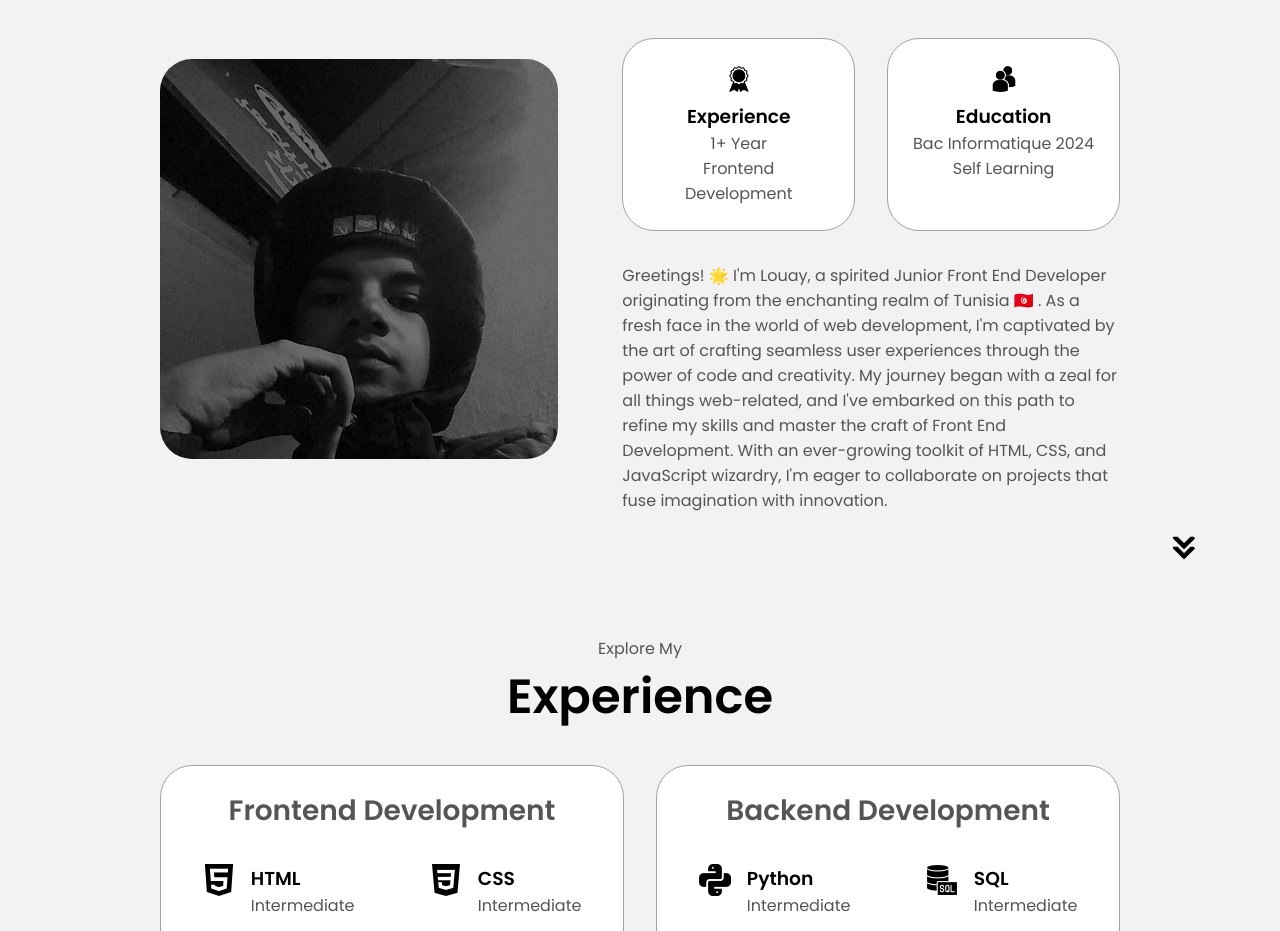
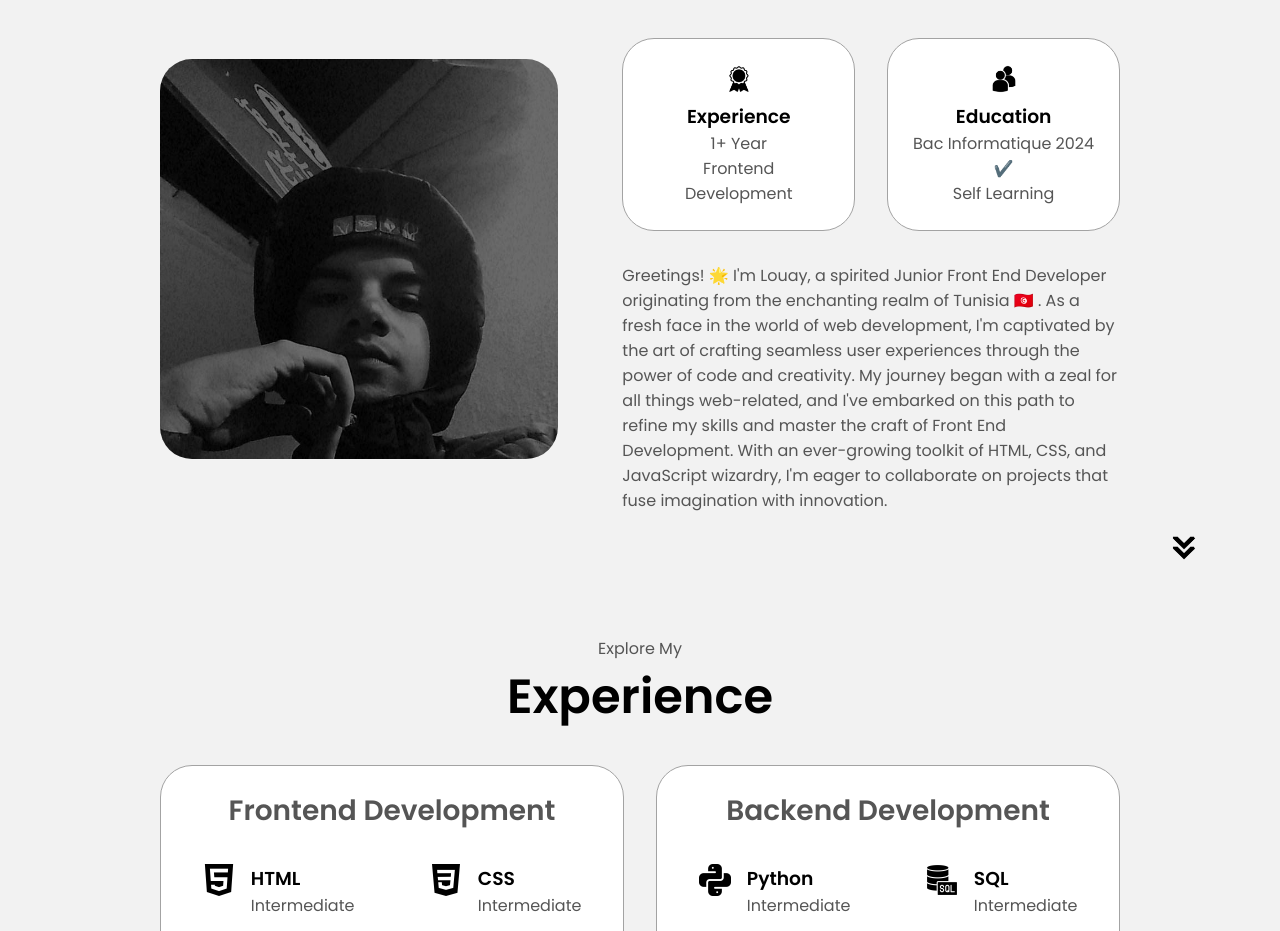
Before and after one commit to LouayHouimli/Louaydev, a React (Vite) app: page /home in a window 1280 px wide. Shown: the part 1060-1991 px from the top of the page. Built offline with nearby package versions, Linux system fonts and the light colour scheme.

Commit message:
Update SectionAbout.jsx

```diff
--- a/src/components/SectionAbout.jsx
+++ b/src/components/SectionAbout.jsx
@@ -43,7 +43,7 @@ const SectionAbout = () => {
                 className="icon"
               />
               <h3>Education</h3>
-              <p>Bac Informatique 2024 <br />Self Learning </p>
+              <p>Bac Informatique 2024 ✔️<br />Self Learning </p>
             </div>
           </div>
           <div className="text-container">
```
